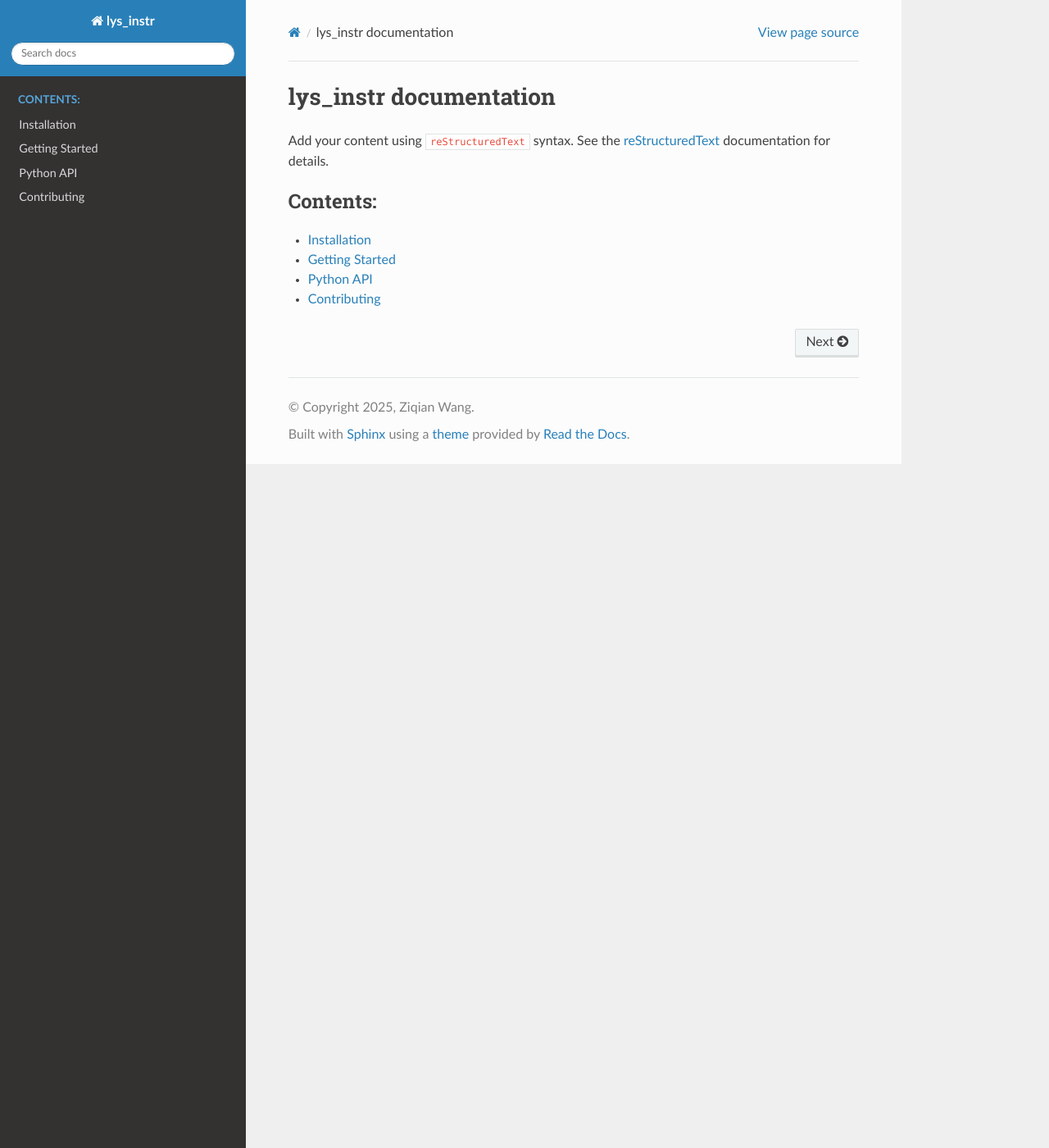
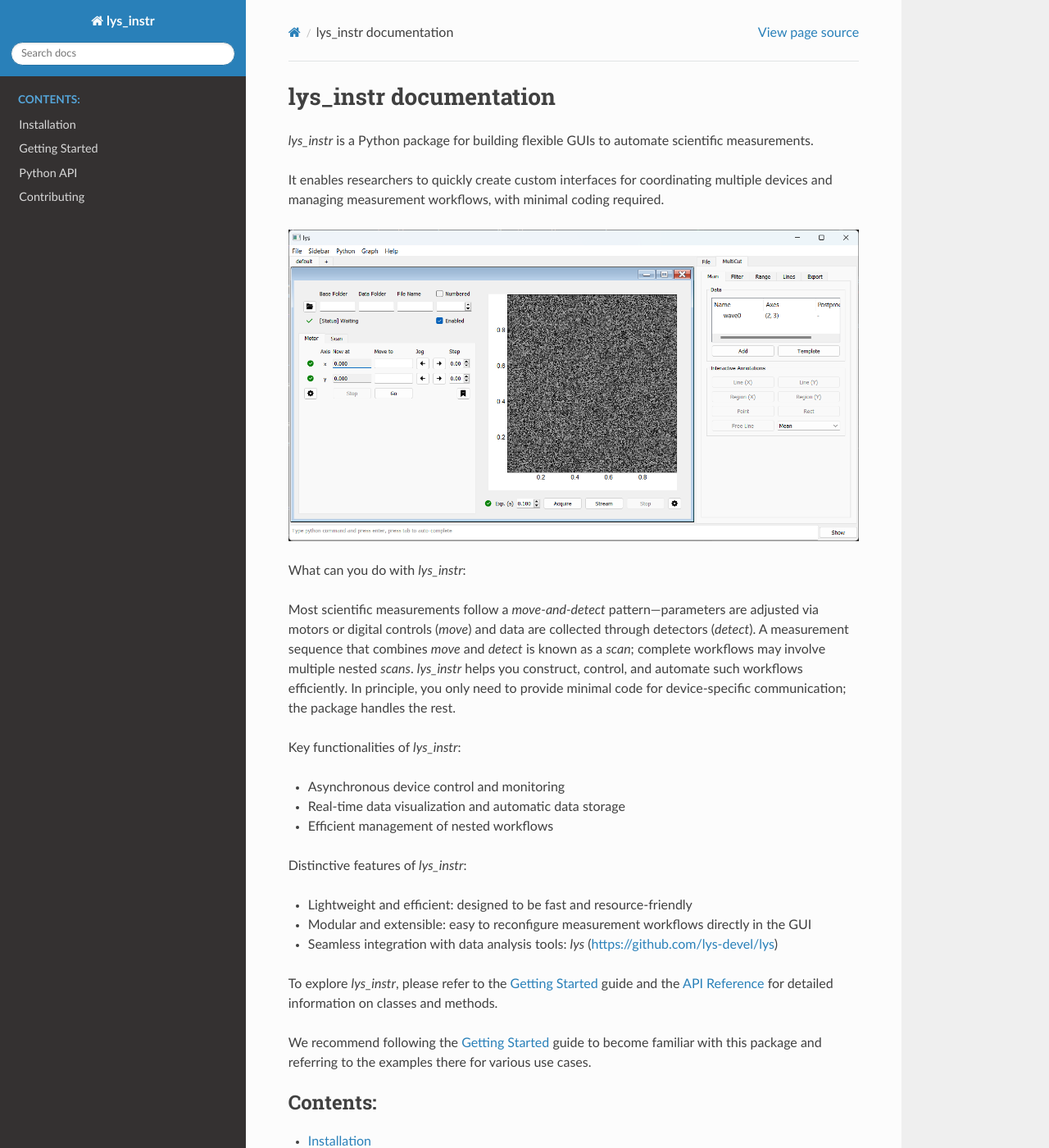
Before and after one commit to zwang154/lys_instr, a Sphinx documentation site: the page built from docs_src/source/index.rst, in a window 1280 px wide and 1400 px high. Shown: the whole window at 82% size. Built offline with Sphinx 7.4.7 and the Read the Docs theme 3.1.0, drawn with Linux system fonts in a browser that asks for light colours.

Commit message:
Updated frot page.

```diff
--- a/docs_src/source/index.rst
+++ b/docs_src/source/index.rst
@@ -4,11 +4,43 @@
    contain the root `toctree` directive.
 
 lys_instr documentation
-=======================
+=========================
 
-Add your content using ``reStructuredText`` syntax. See the
-`reStructuredText <https://www.sphinx-doc.org/en/master/usage/restructuredtext/index.html>`_
-documentation for details.
+*lys_instr* is a Python package for building flexible GUIs to automate scientific measurements.
+
+It enables researchers to quickly create custom interfaces for coordinating multiple devices and managing measurement workflows, with minimal coding required.
+
+.. image:: /lys_instr_/tutorial_/scan_1.png
+
+What can you do with *lys_instr*:
+
+Most scientific measurements follow a *move-and-detect* pattern—parameters are adjusted via motors or digital controls (*move*) and data are collected through detectors (*detect*).
+A measurement sequence that combines *move* and *detect* is known as a *scan*; complete workflows may involve multiple nested *scans*.
+*lys_instr* helps you construct, control, and automate such workflows efficiently.
+In principle, you only need to provide minimal code for device-specific communication; the package handles the rest.
+
+
+Key functionalities of *lys_instr*:
+
+- Asynchronous device control and monitoring
+
+- Real-time data visualization and automatic data storage
+
+- Efficient management of nested workflows
+
+
+Distinctive features of *lys_instr*:
+
+- Lightweight and efficient: designed to be fast and resource-friendly
+
+- Modular and extensible: easy to reconfigure measurement workflows directly in the GUI
+
+- Seamless integration with data analysis tools: *lys* (https://github.com/lys-devel/lys)
+
+
+To explore *lys_instr*, please refer to the :doc:`Getting Started </tutorial>` guide and the :doc:`API Reference </api>` for detailed information on classes and methods.
+
+We recommend following the :doc:`Getting Started </tutorial>` guide to become familiar with this package and referring to the examples there for various use cases.
 
 
 .. toctree::
--- a/docs_src/source/tutorial.rst
+++ b/docs_src/source/tutorial.rst
@@ -6,7 +6,6 @@ Essential
 .. toctree::
    :maxdepth: 2
 
-   lys_instr_/tutorial_/introduction
    lys_instr_/tutorial_/motor
    lys_instr_/tutorial_/detector
    lys_instr_/tutorial_/storage
```
Also changed, not shown: docs_src/source/lys_instr_/tutorial_/introduction.rst (deleted, +0 -15 lines).
